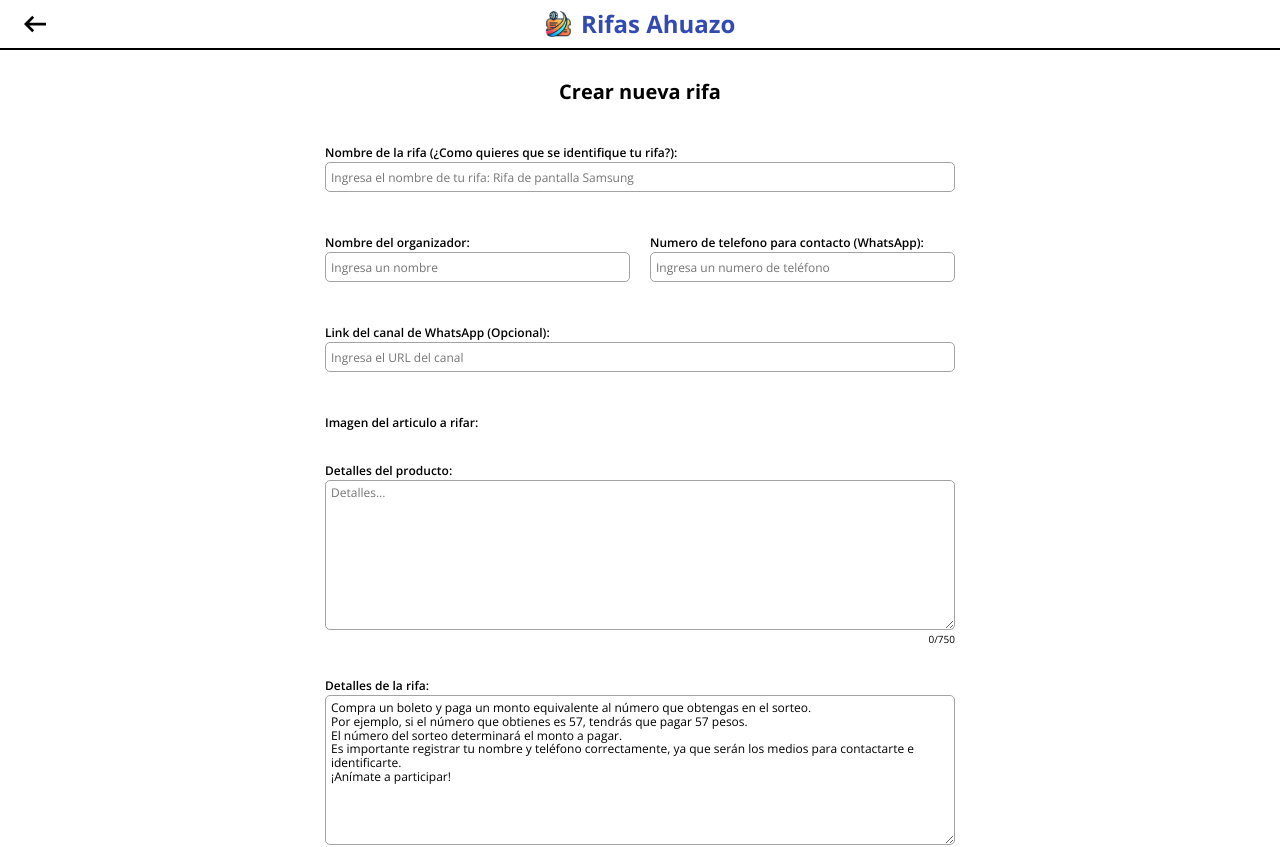
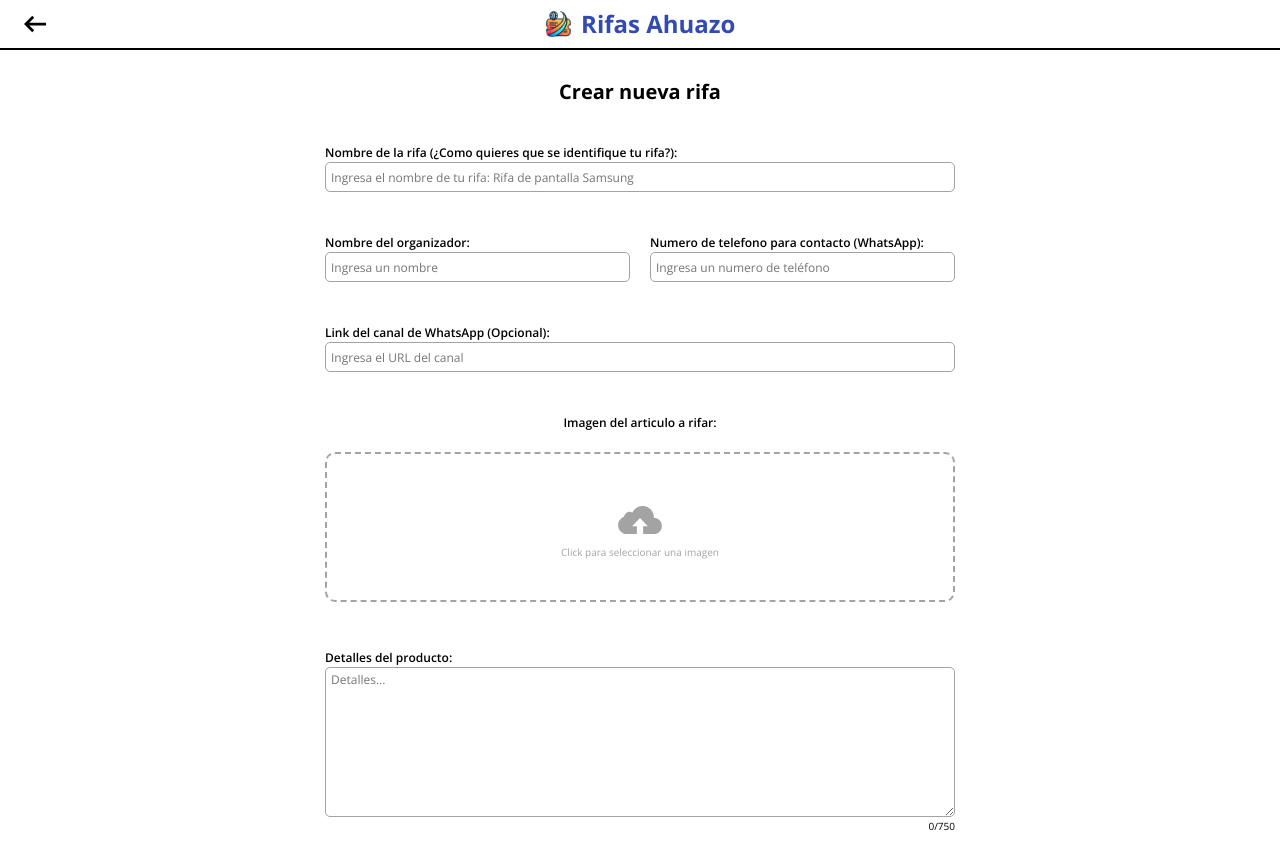
Before and after one commit to EL4toCAARMINE/RifasFront, a React (Vite) app: page /createRaffle in a window 1280 px wide. Shown: the top 847 px of the page. Built offline with nearby package versions, Linux system fonts and the light colour scheme.

Commit message:
Agregando input de archivos

```diff
--- a/src/screens/admin/CreateRaffle.jsx
+++ b/src/screens/admin/CreateRaffle.jsx
@@ -13,7 +13,8 @@ export default function CreateRaffle(){
     const [organizerName, setOrganizerName] = useState("");
     const [contactPhone, setContactPhone] = useState("");
     const [canalW, setCanalW] = useState("");
-
+    const [image, setImage] = useState(null);
+    const [previewImage, setPreviewImage] = useState(null)
     const [articleDetails, setArticleDetails] = useState("");
     const [raffleDetails, setRaffleDetails] = useState("Compra un boleto y paga un monto equivalente al número que obtengas en el sorteo.\nPor ejemplo, si el número que obtienes es 57, tendrás que pagar 57 pesos.\nEl número del sorteo determinará el monto a pagar.\nEs importante registrar tu nombre y teléfono correctamente, ya que serán los medios para contactarte e identificarte.\n¡Anímate a participar!");
     const [numberOfTickets, setNumberOfTickets] = useState("");
@@ -32,7 +33,7 @@ export default function CreateRaffle(){
     const [organizerNameError, setOrganizerNameError] = useState("");
     const [contactPhoneError, setContactPhoneError] = useState("");
     const [canalWError, setCanalWError] = useState("");
-
+    const [imageError, setImageError] = useState("");
     const [articleDetailsError, setArticleDetailsError] = useState("");
     const [raffleDetailsError, setRaffleDetailsError] = useState("");
     const [numberOfTicketsError, setNumberOfTicketsError] = useState("");
@@ -53,6 +54,15 @@ export default function CreateRaffle(){
         const today = new Date().toISOString().split('T')[0];
         setMinDate(today);
     }, []);
+
+    // Cargar imagen y mostrar preview
+    const handleFileChange = (event) => {
+        const file = event.target.files[0];
+        if (file) {
+            setImage(file); // Almacena la imagen
+            setPreviewImage(URL.createObjectURL(file)); // Genera una URL para previsualización
+        }
+    };
 
     // Volver a login
     const backToDash = () => {
@@ -119,7 +129,34 @@ export default function CreateRaffle(){
                 />
 
                 <div className="imageInputC">
-                    <p>Imagen del articulo a rifar:</p>
+                    <p className='textP'>Imagen del articulo a rifar:</p>
+
+                    {!previewImage &&
+                        <label htmlFor="file" className="custum-file-upload">
+                            <div className="icon">
+                            <svg xmlns="http://www.w3.org/2000/svg" width="5rem" height="5rem" viewBox="0 0 512 512"><path d="M398.1 233.2c0-1.2.2-2.4.2-3.6 0-65-51.8-117.6-115.7-117.6-46.1 0-85.7 27.4-104.3 67-8.1-4.1-17.2-6.5-26.8-6.5-29.5 0-54.1 21.9-58.8 50.5C57.3 235.2 32 269.1 32 309c0 50.2 40.1 91 89.5 91H224v-80h-48.2l80.2-83.7 80.2 83.6H288v80h110.3c45.2 0 81.7-37.5 81.7-83.4 0-45.9-36.7-83.2-81.9-83.3z" fill="#A3A3A3"/></svg>
+                            </div>
+                            <p className="textU">Click para seleccionar una imagen</p>
+                        </label>
+                    }
+
+                    {previewImage && (
+                        <div className='previewC'>
+                            <img src={previewImage} alt="preview" className='imagePreview'/>
+                            <label htmlFor="file" className='editI'>
+                                Cambiar imagen
+                                <svg xmlns="http://www.w3.org/2000/svg" width="1.8rem" height="1.8rem" viewBox="0 0 24 24"><path fill="#ffffff" d="m12.05 19l2.85-2.825l-2.85-2.825L11 14.4l1.075 1.075q-.7.025-1.362-.225t-1.188-.775q-.5-.5-.763-1.15t-.262-1.3q0-.425.113-.85t.312-.825l-1.1-1.1q-.425.625-.625 1.325T7 12q0 .95.375 1.875t1.1 1.65t1.625 1.088t1.85.387l-.95.95zm4.125-4.25q.425-.625.625-1.325T17 12q0-.95-.363-1.888T15.55 8.45t-1.638-1.075t-1.862-.35L13 6.05L11.95 5L9.1 7.825l2.85 2.825L13 9.6l-1.1-1.1q.675 0 1.375.263t1.2.762t.763 1.15t.262 1.3q0 .425-.112.85t-.313.825zM12 22q-2.075 0-3.9-.788t-3.175-2.137T2.788 15.9T2 12t.788-3.9t2.137-3.175T8.1 2.788T12 2t3.9.788t3.175 2.137T21.213 8.1T22 12t-.788 3.9t-2.137 3.175t-3.175 2.138T12 22"/></svg>
+                            </label>
+                        </div>
+                    )}
+
+                    <input id="file" type="file" onChange={handleFileChange} />
+
+                    {imageError ?
+                        <p className='inputError'>{}{imageError}</p>
+                    :
+                        <div className="inputError"></div>
+                    }
                 </div>
 
                 <div className="textAreaC">
@@ -150,7 +187,7 @@ export default function CreateRaffle(){
                         textPlace={"0"}
                         maxL={3}
                         width={"50%"}
-                        textError={numberOfTickets}
+                        textError={numberOfTicketsError}
                         val={numberOfTickets}
                         setVal={numberOfTickets}
                     />
--- a/src/styles/styles-admin/_createRaffle.scss
+++ b/src/styles/styles-admin/_createRaffle.scss
@@ -81,13 +81,98 @@
             width: 100%;
             display: flex;
             flex-direction: column;
+            align-items: center;
             padding: 10px;
             position: relative;
             margin-bottom: 10px;
 
-            p{
+            .textP{
                 font-size: 1.2rem;
                 font-family: OpenSansSemiBold, Arial, Helvetica, sans-serif;
+            }
+
+            .custum-file-upload {
+                height: 150px;
+                width: 100%;
+                display: flex;
+                flex-direction: column;
+                cursor: pointer;
+                align-items: center;
+                justify-content: center;
+                border: 2px dashed colors.$grey;
+                background-color: #ffffff;
+                padding: 1rem;
+                border-radius: 10px;
+                margin-top: 20px;
+
+                .icon {
+                  display: flex;
+                  align-items: center;
+                  justify-content: center;
+
+                  svg {
+                    fill: colors.$grey;
+                  }
+                }
+
+                .textU {
+                  color: colors.$grey;
+                }
+            }
+
+            .previewC{
+                height: 200px;
+                min-width: 200px;
+                overflow: hidden;
+                max-width: 100%;
+                display: flex;
+                align-items: center;
+                justify-content: center;
+                border-radius: 10px;
+                box-shadow: 0 0 4px #00000070;
+                margin-top: 20px;
+                position: relative;
+
+                .imagePreview{
+                    height: 100%;
+                    margin: 0 auto;
+                }
+
+                .editI{
+                    height: 30px;
+                    background-color: colors.$redViolet;
+                    display: flex;
+                    flex-direction: row;
+                    align-items: center;
+                    font-size: 1.2rem;
+                    color: #fff;
+                    padding: 5px 10px;
+                    border-radius: 20px;
+                    cursor: pointer;
+                    position: absolute;
+                    bottom: 10px;
+                    font-family: OpenSansSemiBold;
+
+                    svg{
+                        margin-left: 10px;
+                    }
+
+                    &:hover{
+                        background-color: #c8559e;
+                    }
+                }
+            }
+
+            input {
+                display: none;
+            }
+
+            .inputError{
+                height: 1.2rem;
+                font-size: 1.2rem;
+                font-family: OpenSansSemiBold, Arial, Helvetica, sans-serif;
+                color: #ff0000;
+                margin-top: 5px;
             }
         }
 
```
